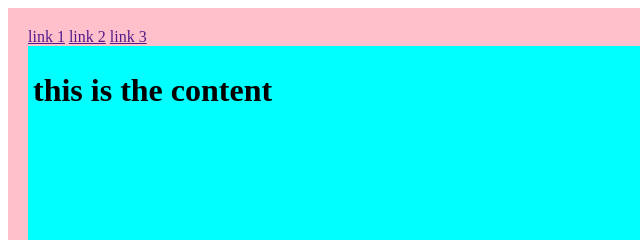
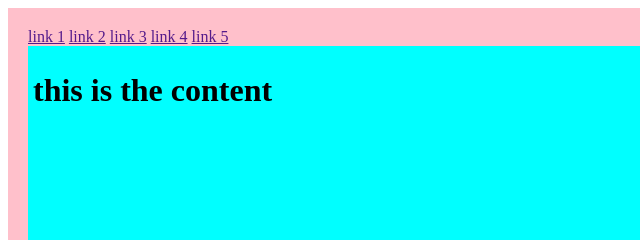
Before and after one commit to h4nas/lec8, a plain HTML site: page index.html in a window 1280 px wide. Shown: the top 240 px of the page, 0-640 px from the left. Drawn offline with Linux system fonts and the light colour scheme.

Commit message:
adding tow links navbar

```diff
--- a/index.html
+++ b/index.html
@@ -11,6 +11,8 @@
         <a href="">link 1</a>
         <a href="">link 2</a>
         <a href="">link 3</a>
+        <a href="">link 4</a>
+        <a href="">link 5</a>
 
     <div class="content">
         <h1>this is the content </h1>
```
